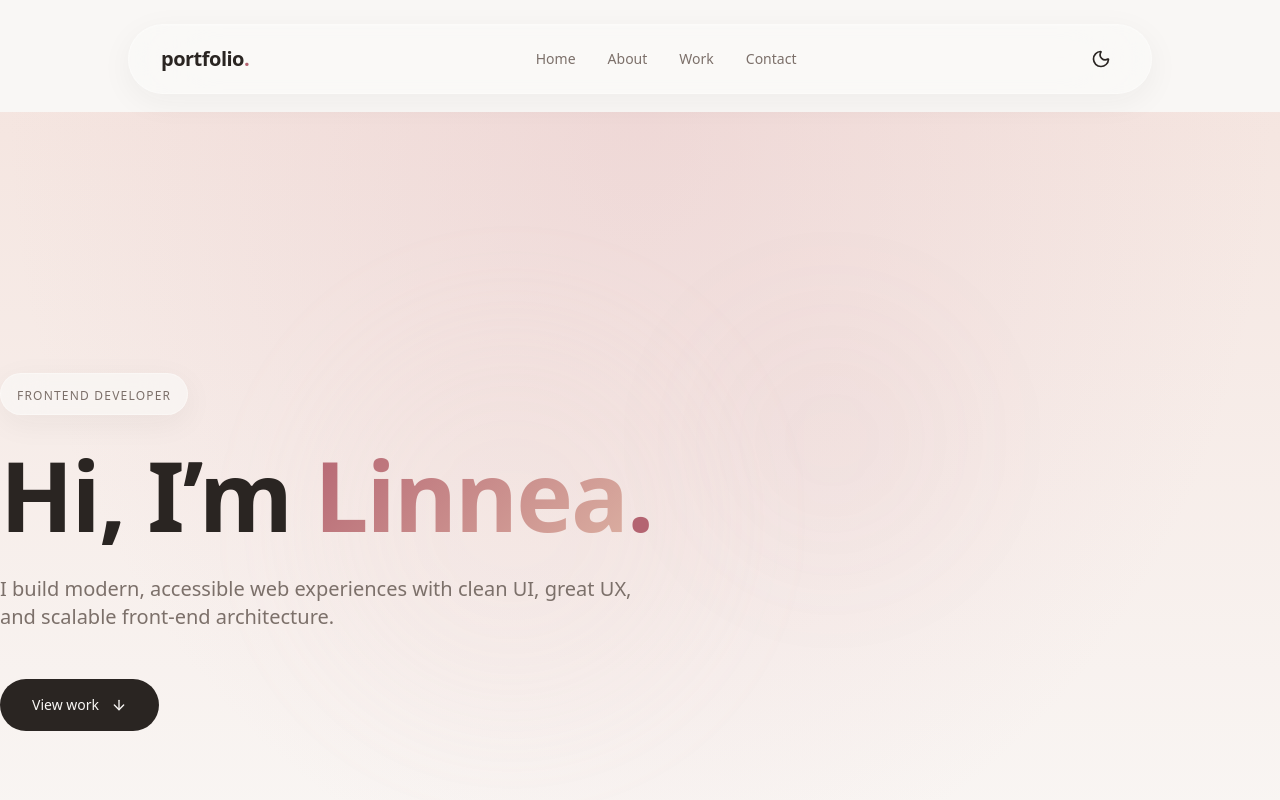
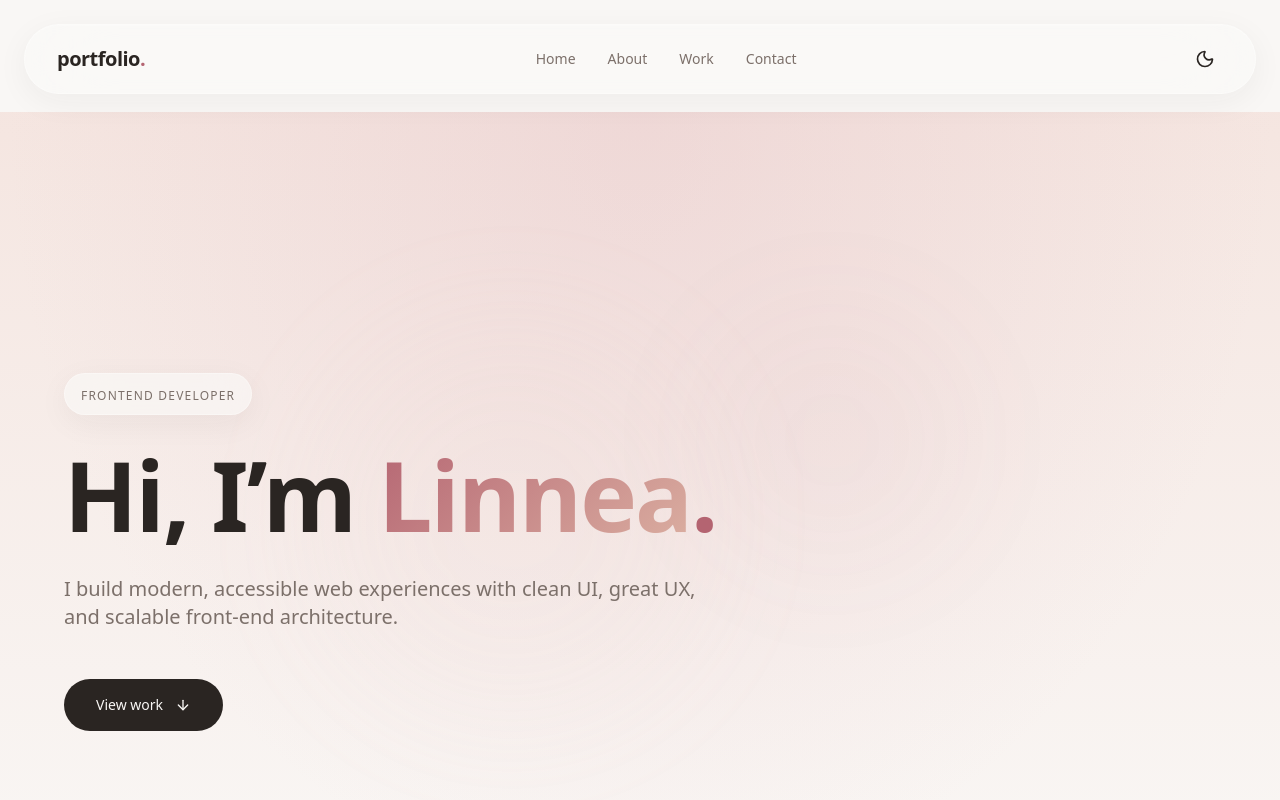
Before and after one commit to linneanore/portfolio-1, a React (Vite) app: page / in a window 1280 px wide. Shown: the top 800 px of the page. Built offline with nearby package versions, Linux system fonts and the light colour scheme.

Commit message:
style: widen container and align typography with design system

```diff
--- a/src/components/Navigation.tsx
+++ b/src/components/Navigation.tsx
@@ -38,7 +38,7 @@ export default function Navigation() {
       transition={{ duration: 0.8, ease: "easeOut", delay: show ? 0.2 : 0 }}
       className="fixed top-4 md:top-6 left-0 right-0 z-50 px-4 md:px-6"
     >
-      <div className="max-w-5xl mx-auto">
+      <div className="max-w-[1400px] mx-auto">
         <div className="glass-strong rounded-full px-4 md:px-8 py-3 md:py-4 flex items-center justify-between">
           <motion.a
             href="#home"
--- a/src/index.css
+++ b/src/index.css
@@ -6,7 +6,7 @@
 
 @layer base {
   :root {
-    /* Aurora light mode */
+
     --background: 30 25% 97%;
     --foreground: 20 10% 15%;
 
@@ -49,7 +49,7 @@
   }
 
   .dark {
-    /* Aurora dark mode */
+
     --background: 20 15% 8%;
     --foreground: 30 20% 92%;
 
@@ -166,6 +166,10 @@
     transform: scaleX(1);
     transform-origin: left;
   }
+
+  .container-custom {
+    @apply mx-auto w-full max-w-[1400px] px-6 md:px-10 lg:px-16;
+  }
 }
 
 @layer utilities {
--- a/tailwind.config.js
+++ b/tailwind.config.js
@@ -4,6 +4,10 @@ export default {
   content: ["./index.html", "./src/**/*.{ts,tsx}"],
   theme: {
     extend: {
+      fontFamily: {
+      sans: ["Space Grotesk", "system-ui", "sans-serif"],
+      display: ["Syne", "system-ui", "sans-serif"],
+    },
       colors: {
         border: "hsl(var(--border))",
         input: "hsl(var(--input))",
```
